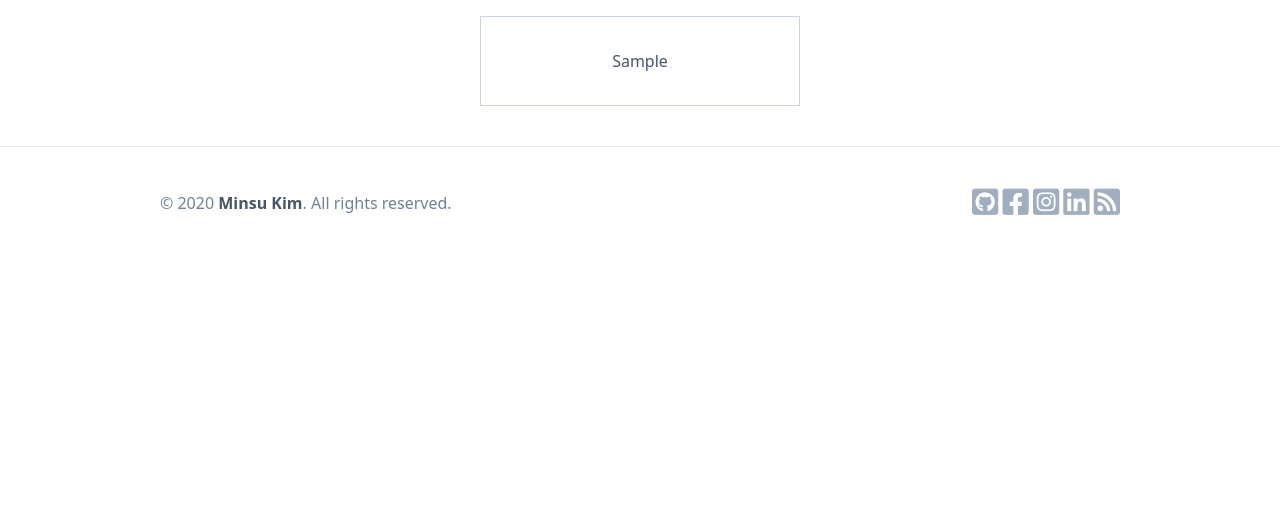
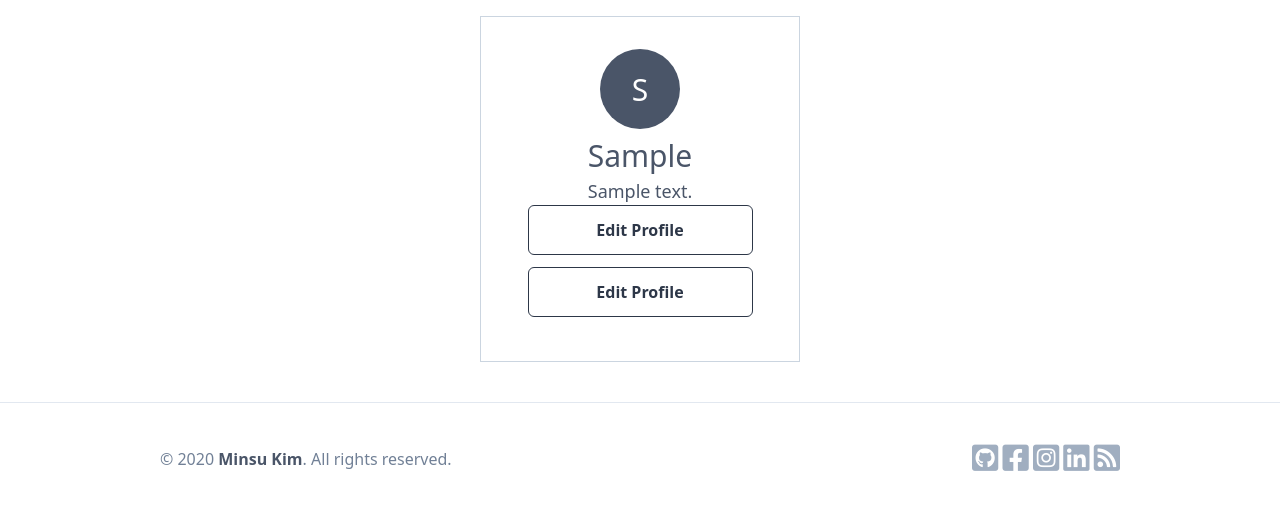
Before and after one commit to alstn2468/django-airbnb-clone, a Django app: page /users/1 in a window 1280 px wide. Shown: the part 80-590 px from the top of the page. Run offline with Django 3.2, Linux system fonts and the light colour scheme; a user stored in the database is signed in; tables that the repository leaves empty hold one stand-in row (values such as "Sample post"); style sheets or scripts are compiled from the project's sources; parts of the project's set-up code (start-up, migrations or seed data) failed here and were passed over; some libraries are stand-ins or nearby versions.

Commit message:
#285 Add user avatar partial, some styles

```diff
--- /dev/null
+++ b/templates/mixins/user_avatar.html
@@ -0,0 +1,12 @@
+{% if user.avater %}
+<div
+  class="h-20 w-20 rounded-full bg-cover"
+  style="background-img: url({{ user.avater.url }});"
+>
+{% else %}
+<div
+  class="h-20 w-20 bg-gray-700 rounded-full text-white flex justify-center items-center overflow-hidden"
+>
+  <span class="text-3xl">{{ user.first_name | first }}</span>
+{% endif %}
+</div>
--- a/templates/users/user_detail.html
+++ b/templates/users/user_detail.html
@@ -1,6 +1,6 @@
 {% extends "base.html" %}
 
-{% block page_name %}Profile{% endblock page_name %}
+{% block page_name %}{{ user_obj.first_name }}'s Profile{% endblock page_name %}
 
 {% block search-bar %}
 {% endblock search-bar %}
@@ -8,9 +8,25 @@
 {% block content %}
 
 <div
-    class="container mx-auto mt-6 mb-4 flex flex-col items-center border py-8 px-6 border-gray-400 w-10/12 xl:w-1/4 lg:w-5/12 md:w-1/2 md:my-10">
+    class="container mx-auto mt-6 mb-4
+        flex flex-col items-center border
+        py-8 px-6 border-gray-400
+        w-10/12 xl:w-1/4 lg:w-5/12 md:w-1/2 md:my-10">
 
-    {{ user_obj.first_name }}
+    {% include "mixins/user_avatar.html" with user=user_obj %}
+
+    <div class="flex items-center">
+        <span class="text-3xl mt-1">{{ user_obj.first_name }}</span>
+        {% if user_obj.superhost %}
+        <i class="fas fa-check-circle text-teal-400 ml-1"></i>
+        {% endif %}
+    </div>
+
+    <span class="text-lg">{{user.bio}}</span>
+
+    <a href="#" class="btn">Edit Profile</a>
+
+    <a href="#" class="btn">Edit Profile</a>
 
 </div>
 
```
Also changed, not shown: users/tests/test_views.py (+1 -1 lines).
